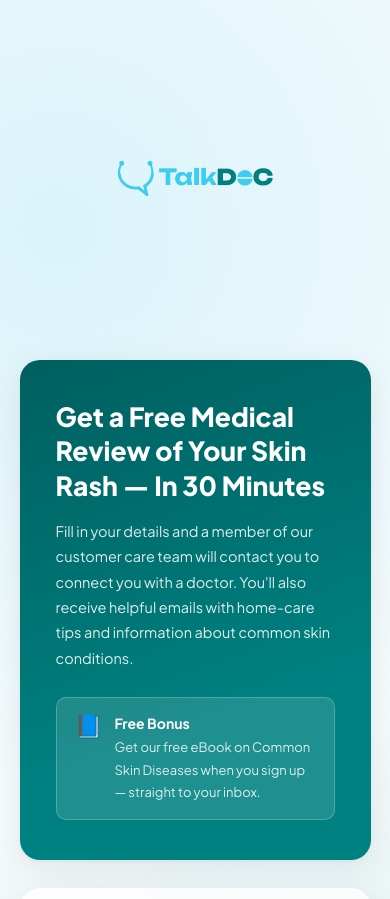
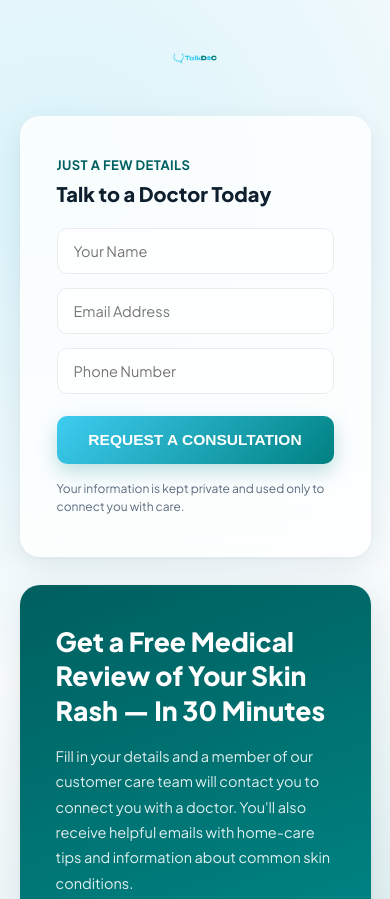
Before and after one commit to gbadamosiridwan6-cpu/talkdoc, a website: page skin-rash.html in a window 390 px wide. Shown: the top 899 px of the page. Drawn offline with Linux system fonts and the light colour scheme.

Commit message:
Add files via upload

```diff
--- a/skin-rash.html
+++ b/skin-rash.html
@@ -32,7 +32,12 @@
 .wrap{width:100%;max-width:980px;}
 .logo{display:block;height:288px;margin:0 auto 32px;}
 .grid{display:grid;grid-template-columns:1fr 1fr;gap:28px;align-items:stretch;}
-@media(max-width:800px){.grid{grid-template-columns:1fr;}}
+@media(max-width:800px){
+  .grid{grid-template-columns:1fr;}
+  .logo{height:80px;margin:0 auto 16px;}
+  .form-panel{order:-1;}
+  body{padding:20px 5%;}
+}
 .panel{
   border-radius:var(--r);
   padding:40px 36px;
@@ -161,6 +166,7 @@
     }
     document.getElementById('formView').style.display='none';
     document.getElementById('thankYouView').style.display='block';
+    setTimeout(function(){ window.location.reload(); }, 5000);
   }catch(err){
     msgEl.textContent='Could not submit right now. Please check your connection and try again.';
     msgEl.style.display='block';
```
